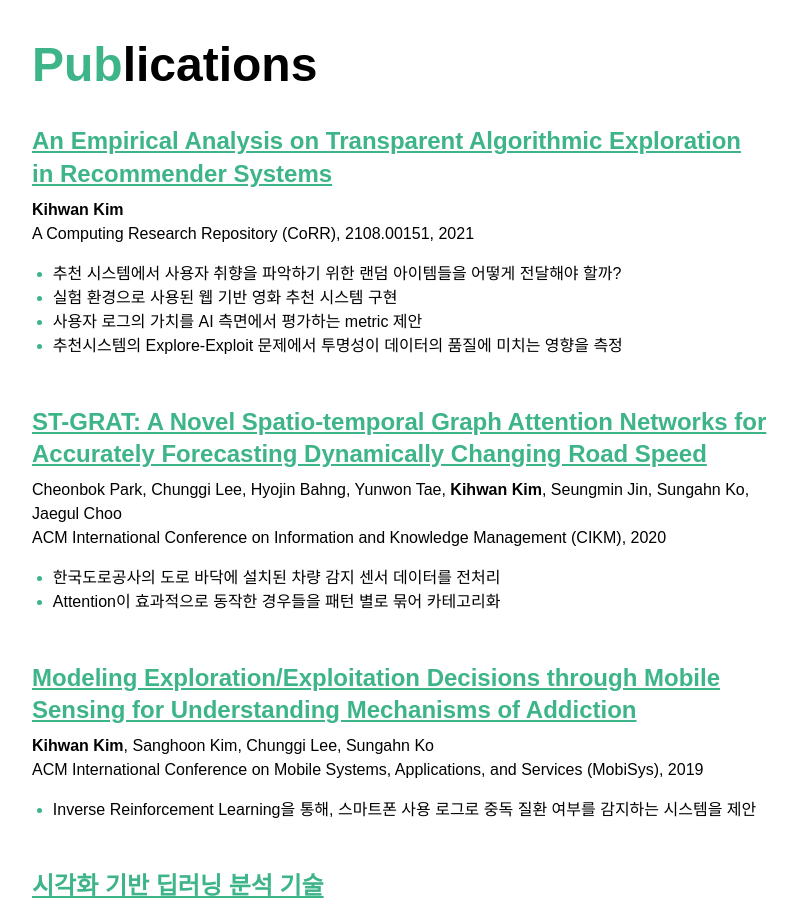
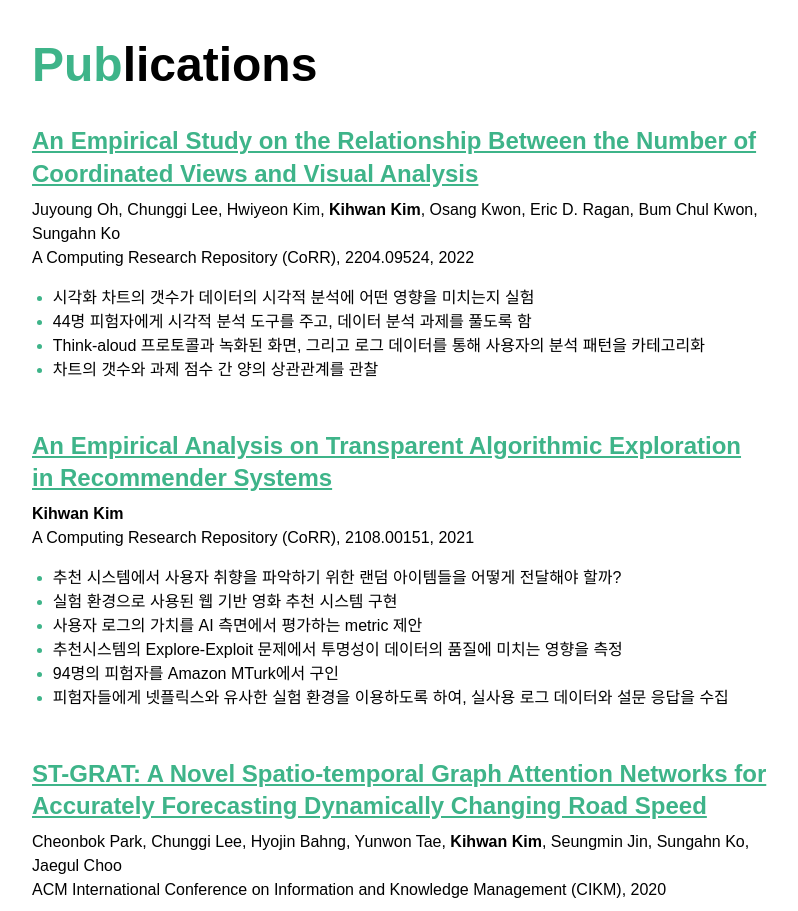
Before and after one commit to simulacre7/resume, a React (Create React App) app: page / in a window 1280 px wide. Shown: the part 2180-3091 px from the top of the page, without its empty margins (240-1038 px from the left). Built offline with nearby package versions, Linux system fonts and the light colour scheme; a web font is replaced by a local one.

Commit message:
Publication 추가 - mcv

```diff
--- a/src/components/OneColumn/Publication/Publication.jsx
+++ b/src/components/OneColumn/Publication/Publication.jsx
@@ -25,6 +25,23 @@ export default function Publication() {
         <ColorHead>Pub</ColorHead>lications
       </Typography>
       <Item
+        title="An Empirical Study on the Relationship Between the Number of Coordinated Views and Visual Analysis"
+        url="https://arxiv.org/abs/2108.00151"
+        author={
+          <>
+            Juyoung Oh, Chunggi Lee, Hwiyeon Kim,<b> Kihwan Kim</b>, Osang Kwon,
+            Eric D. Ragan, Bum Chul Kwon, Sungahn Ko
+          </>
+        }
+        journal={`A Computing Research Repository (CoRR), 2204.09524, 2022`}
+        details={[
+          "시각화 차트의 갯수가 데이터의 시각적 분석에 어떤 영향을 미치는지 실험",
+          "44명 피험자에게 시각적 분석 도구를 주고, 데이터 분석 과제를 풀도록 함",
+          "Think-aloud 프로토콜과 녹화된 화면, 그리고 로그 데이터를 통해 사용자의 분석 패턴을 카테고리화",
+          "차트의 갯수와 과제 점수 간 양의 상관관계를 관찰",
+        ]}
+      />
+      <Item
         title="An Empirical Analysis on Transparent Algorithmic Exploration in Recommender Systems"
         url="https://arxiv.org/abs/2108.00151"
         author={<b>Kihwan Kim</b>}
@@ -34,6 +51,8 @@ export default function Publication() {
           "실험 환경으로 사용된 웹 기반 영화 추천 시스템 구현",
           "사용자 로그의 가치를 AI 측면에서 평가하는 metric 제안",
           "추천시스템의 Explore-Exploit 문제에서 투명성이 데이터의 품질에 미치는 영향을 측정",
+          "94명의 피험자를 Amazon MTurk에서 구인",
+          "피험자들에게 넷플릭스와 유사한 실험 환경을 이용하도록 하여, 실사용 로그 데이터와 설문 응답을 수집",
         ]}
       />
       <Item
```
